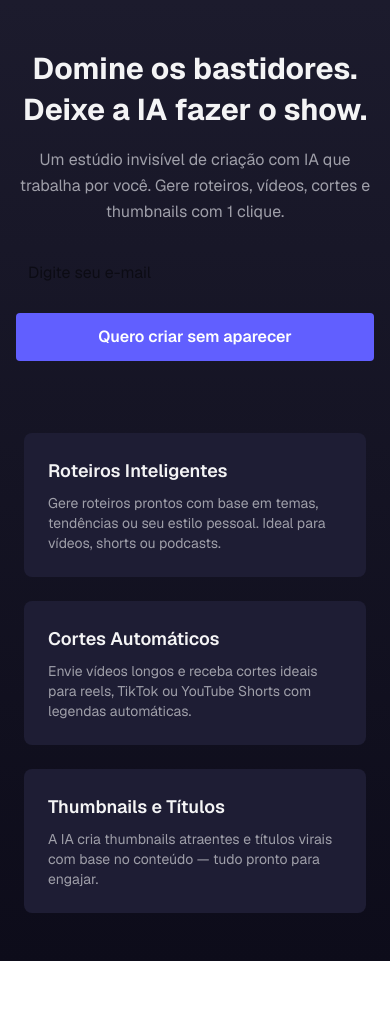
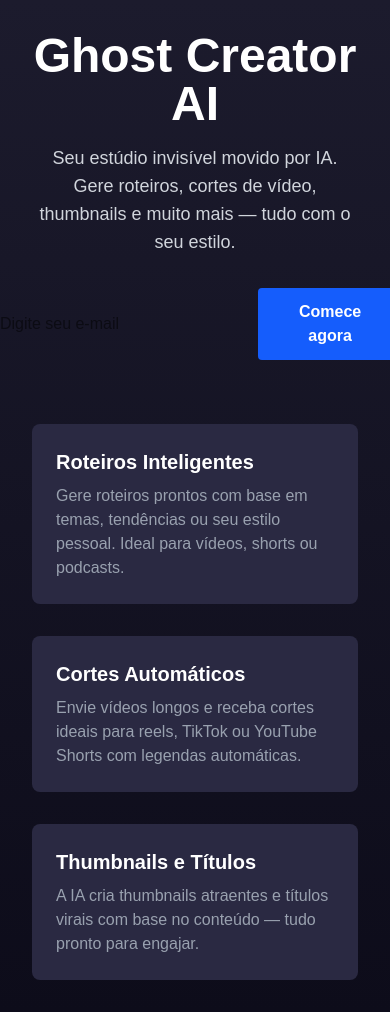
Before and after one commit to diipdata/ghost_creator_ai, a Next.js app in the folder frontend/: page / in a window 390 px wide. Before the commit the page ends 961 px from the top, so only its background shows below. Built offline with nearby package versions, Linux system fonts and the light colour scheme; no server answers.

Commit message:
Revert "refine textos, paletas e responsividade"
This reverts commit ab3cb18e6ad624459098187188226d6895e5d4ab.

```diff
--- a/frontend/src/app/page.tsx
+++ b/frontend/src/app/page.tsx
@@ -41,55 +41,56 @@ export default function Home() {
   };
 
   return (
-    <main className="min-h-screen bg-gradient-to-b from-[#1c1b2d] to-[#0d0c1a] text-zinc-100 flex flex-col items-center justify-center px-4 py-12 sm:px-8 font-sans">
-      <h1 className="text-3xl sm:text-4xl md:text-5xl font-bold mb-4 text-center leading-snug">
-        Domine os bastidores. <br className="hidden sm:inline" /> Deixe a IA fazer o show.
-      </h1>
-
-      <p className="text-base sm:text-lg md:text-xl text-zinc-400 mb-6 text-center max-w-xl leading-relaxed">
-        Um estúdio invisível de criação com IA que trabalha por você. Gere roteiros, vídeos, cortes e thumbnails com 1 clique.
+    <main className="min-h-screen bg-gradient-to-b from-[#1c1b2d] to-[#0d0c1a] text-white flex flex-col items-center justify-center p-8">
+      <h1 className="text-5xl font-bold mb-4 text-center">Ghost Creator AI</h1>
+      <p className="text-lg text-gray-300 max-w-xl text-center mb-8">
+        Seu estúdio invisível movido por IA. Gere roteiros, cortes de vídeo,
+        thumbnails e muito mais — tudo com o seu estilo.
       </p>
 
-      <div className="flex flex-col sm:flex-row gap-4 mb-6 w-full max-w-md">
+      <div className="flex gap-4 mb-4">
         <input
           type="email"
           placeholder="Digite seu e-mail"
           value={email}
           onChange={(e) => setEmail(e.target.value)}
-          className="p-3 rounded text-black w-full sm:w-72"
+          className="p-3 rounded text-black w-72"
         />
         <button
           onClick={handleSubmit}
-          className="bg-indigo-500 hover:bg-indigo-600 px-6 py-3 rounded font-semibold text-white w-full sm:w-auto"
+          className="bg-blue-600 hover:bg-blue-700 px-6 py-3 rounded font-semibold"
         >
-          Quero criar sem aparecer
+          Comece agora
         </button>
       </div>
 
       {status === "success" && (
-        <p className="text-green-400 text-sm sm:text-base">E-mail cadastrado com sucesso!</p>
+        <p className="text-green-400">E-mail cadastrado com sucesso!</p>
       )}
       {status === "error" && (
-        <p className="text-red-400 text-sm sm:text-base">Erro ao cadastrar. Tente novamente.</p>
+        <p className="text-red-400">Erro ao cadastrar. Tente novamente.</p>
       )}
 
-      <div className="grid grid-cols-1 md:grid-cols-3 gap-6 max-w-6xl mt-12 px-2">
-        <div className="bg-[#1e1d34] p-6 rounded-lg">
-          <h2 className="text-lg sm:text-xl font-semibold mb-2">Roteiros Inteligentes</h2>
-          <p className="text-zinc-400 text-sm sm:text-base">
-            Gere roteiros prontos com base em temas, tendências ou seu estilo pessoal. Ideal para vídeos, shorts ou podcasts.
+      <div className="grid grid-cols-1 md:grid-cols-3 gap-8 max-w-6xl mt-12">
+        <div className="bg-[#2a2942] p-6 rounded-lg">
+          <h2 className="text-xl font-semibold mb-2">Roteiros Inteligentes</h2>
+          <p className="text-gray-400">
+            Gere roteiros prontos com base em temas, tendências ou seu estilo
+            pessoal. Ideal para vídeos, shorts ou podcasts.
           </p>
         </div>
-        <div className="bg-[#1e1d34] p-6 rounded-lg">
-          <h2 className="text-lg sm:text-xl font-semibold mb-2">Cortes Automáticos</h2>
-          <p className="text-zinc-400 text-sm sm:text-base">
-            Envie vídeos longos e receba cortes ideais para reels, TikTok ou YouTube Shorts com legendas automáticas.
+        <div className="bg-[#2a2942] p-6 rounded-lg">
+          <h2 className="text-xl font-semibold mb-2">Cortes Automáticos</h2>
+          <p className="text-gray-400">
+            Envie vídeos longos e receba cortes ideais para reels, TikTok ou
+            YouTube Shorts com legendas automáticas.
           </p>
         </div>
-        <div className="bg-[#1e1d34] p-6 rounded-lg">
-          <h2 className="text-lg sm:text-xl font-semibold mb-2">Thumbnails e Títulos</h2>
-          <p className="text-zinc-400 text-sm sm:text-base">
-            A IA cria thumbnails atraentes e títulos virais com base no conteúdo — tudo pronto para engajar.
+        <div className="bg-[#2a2942] p-6 rounded-lg">
+          <h2 className="text-xl font-semibold mb-2">Thumbnails e Títulos</h2>
+          <p className="text-gray-400">
+            A IA cria thumbnails atraentes e títulos virais com base no
+            conteúdo — tudo pronto para engajar.
           </p>
         </div>
       </div>
```
